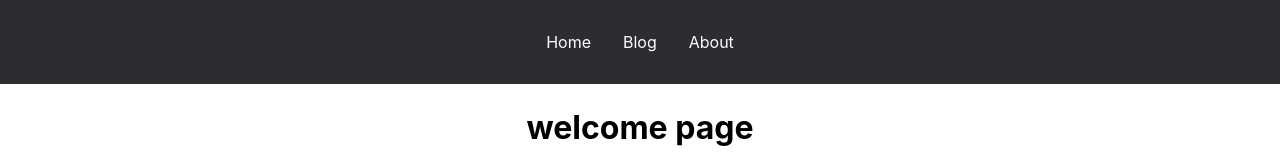
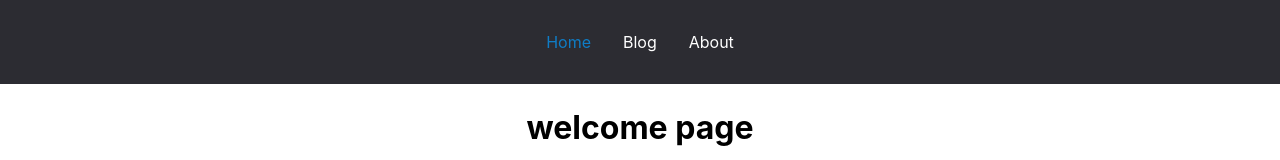
Before and after one commit to deceser/template-next-ts, a Next.js app: page / in a window 1280 px wide. Shown: the top 160 px of the page. Built offline with nearby package versions, Linux system fonts and the light colour scheme.

Commit message:
added Navigation client component, isActive style

```diff
--- /dev/null
+++ b/components/Navigation.tsx
@@ -0,0 +1,36 @@
+"use client";
+
+// client component
+
+import React from "react";
+import Link from "next/link";
+import { usePathname } from "next/navigation";
+
+type NavLink = {
+  label: string;
+  href: string;
+};
+
+type Props = {
+  navLinks: NavLink[];
+};
+
+const Navigation = ({ navLinks }: Props) => {
+  const pathname = usePathname();
+
+  return (
+    <>
+      {navLinks.map((link) => {
+        const isActive = pathname === link.href;
+
+        return (
+          <Link key={link.href} href={link.href} className={isActive ? "active" : ""}>
+            {link.label}
+          </Link>
+        );
+      })}
+    </>
+  );
+};
+
+export default Navigation;
--- a/components/TheHeader.tsx
+++ b/components/TheHeader.tsx
@@ -1,14 +1,19 @@
 import React from "react";
-import Link from "next/link";
+
+import Navigation from "./Navigation";
 
 type Props = {};
+
+const navItems = [
+  { label: "Home", href: "/" },
+  { label: "Blog", href: "/blog" },
+  { label: "About", href: "/about" },
+];
 
 const TheHeader = (props: Props) => {
   return (
     <header>
-      <Link href="/">Home</Link>
-      <Link href="/blog">Blog</Link>
-      <Link href="/about">About</Link>
+      <Navigation navLinks={navItems} />
     </header>
   );
 };
```
